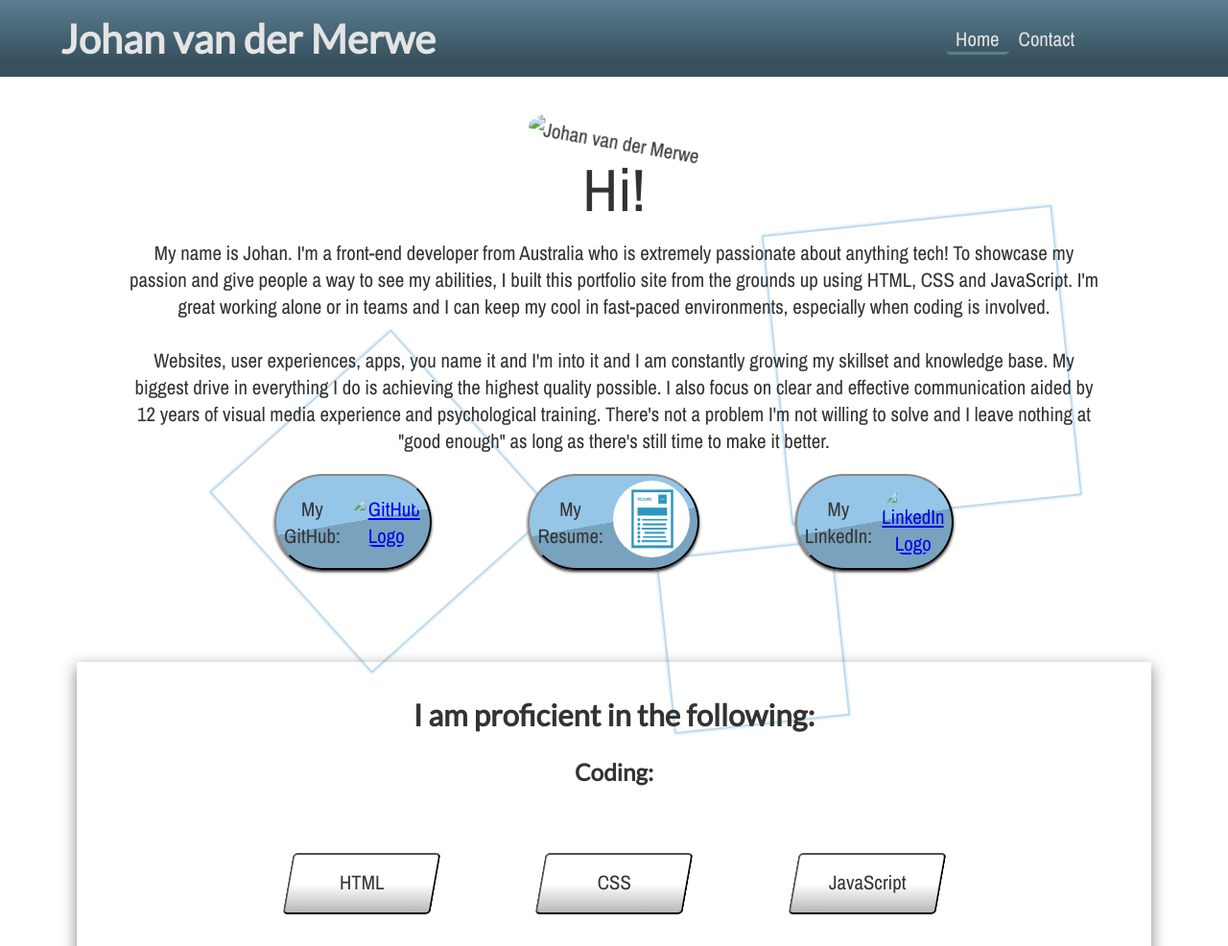
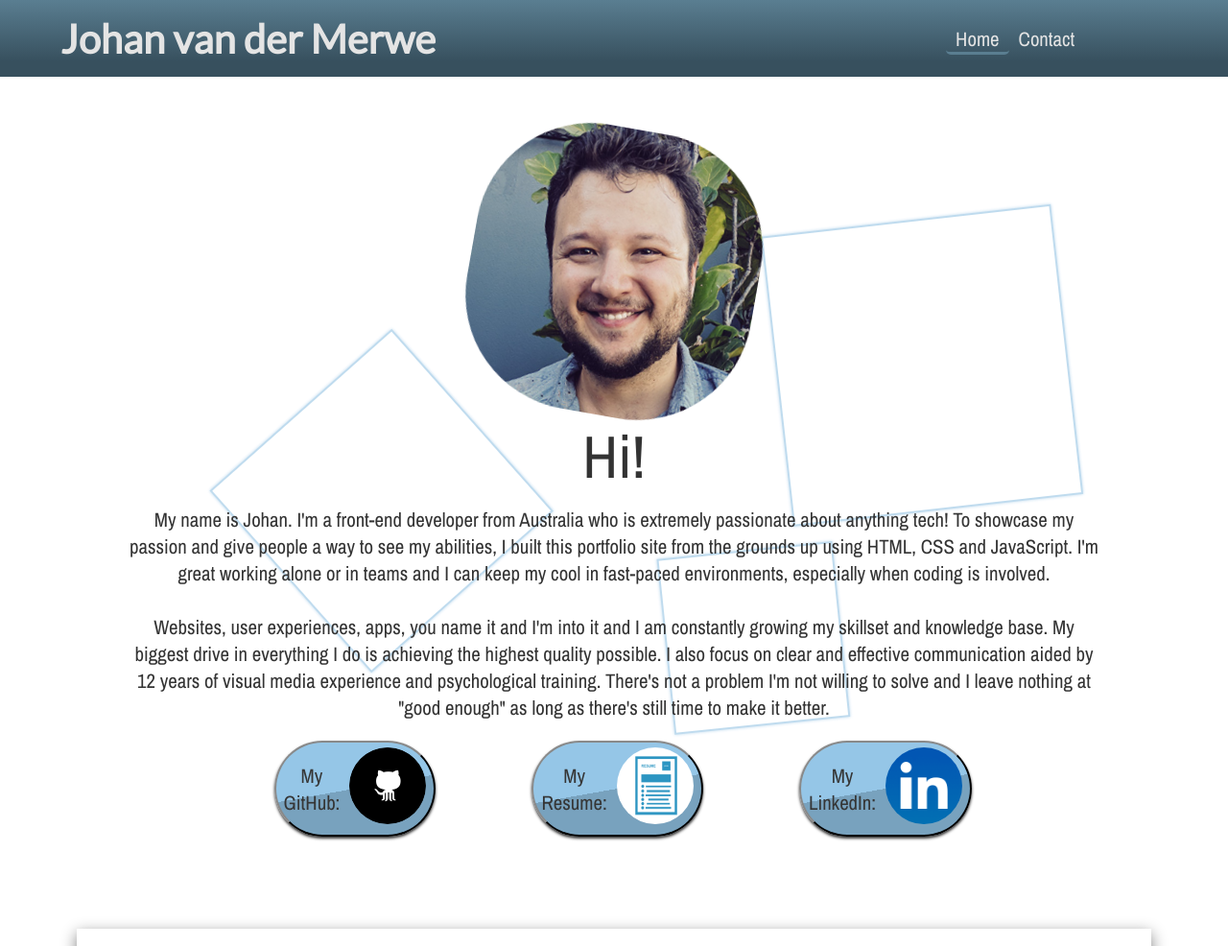
Before and after one commit to Johanvdm371/Showcase_Site, a plain HTML site: page index.html in a window 1280 px wide. Shown: the top 986 px of the page at 96% size. Drawn offline with nearby package versions, Linux system fonts and the light colour scheme; the site is published under a folder, as on GitHub Pages, so addresses that start at the root find nothing.

Commit message:
Fix images and user select

```diff
--- a/index.html
+++ b/index.html
@@ -26,7 +26,7 @@
     <main>
 
         <section class="hi">
-            <img src="/resources/images/me.jpg" alt="Johan van der Merwe" id="me">
+            <img src="resources/images/me.jpg" alt="Johan van der Merwe" id="me">
             <p class="drop about">Hi!</p>
             <p class="about">My name is Johan. I'm a front-end developer from Australia who is extremely passionate about anything tech! To showcase my passion and give people a way to see my abilities, I built this portfolio site from the grounds up using HTML, CSS and JavaScript. I'm great working alone or in teams and I can keep my cool in fast-paced environments, especially when coding is involved.
             <br><br>
@@ -34,16 +34,16 @@
             </p>
             <div class="container">
                 <div class="social">
-                    <p>My GitHub:</p>
-                    <a href="https://github.com/Johanvdm371" target="_blank"><img src="/resources/images/GH_ico.png" alt="GitHub Logo"></a>
+                    <a href="https://github.com/Johanvdm371" target="_blank">My GitHub:</a>
+                    <a href="https://github.com/Johanvdm371" target="_blank"><img src="resources/images/GH_ico.png" alt="GitHub Logo"></a>
                 </div>
                 <div class="social">
-                    <p>My Resume:</p>
+                    <a href="https://drive.google.com/file/d/1fpdvyN93aishZxWNGKcggIH1BNp6lCaE/view?usp=sharing" target="_blank">My Resume:</a>
                     <a href="https://drive.google.com/file/d/1fpdvyN93aishZxWNGKcggIH1BNp6lCaE/view?usp=sharing" target="_blank"><img src="resources/images/RES_ico.gif" alt="Resume"></a>
                 </div>
                 <div class="social">
-                    <p>My LinkedIn:</p>
-                    <a href="https://www.linkedin.com/in/johan-van-der-merwe-98259899/" target="_blank"><img src="/resources/images/LI_ico.gif" alt="LinkedIn Logo"></a>
+                    <a href="https://www.linkedin.com/in/johan-van-der-merwe-98259899/" target="_blank">My LinkedIn:</a>
+                    <a href="https://www.linkedin.com/in/johan-van-der-merwe-98259899/" target="_blank"><img src="resources/images/LI_ico.gif" alt="LinkedIn Logo"></a>
                 </div>
             </div>
         </section>
--- a/resources/style.css
+++ b/resources/style.css
@@ -25,6 +25,9 @@ h1, h2, h3, h4, h5, h6 {
     font-family: 'Lato', sans-serif;
 }
 
+li {
+    user-select: none;
+}
 
 header {
     background: linear-gradient(#5a7e91 0%,#37505e 80%);
@@ -156,6 +159,11 @@ footer {
     opacity: 0;
     animation: fadeslide 1s 1s 1 forwards;
     z-index: 10;
+}
+
+.social a{
+    text-decoration: none;
+    color: inherit;
 }
 
 .social img{
```
Also changed, not shown: contact.html (+2 -2 lines).
